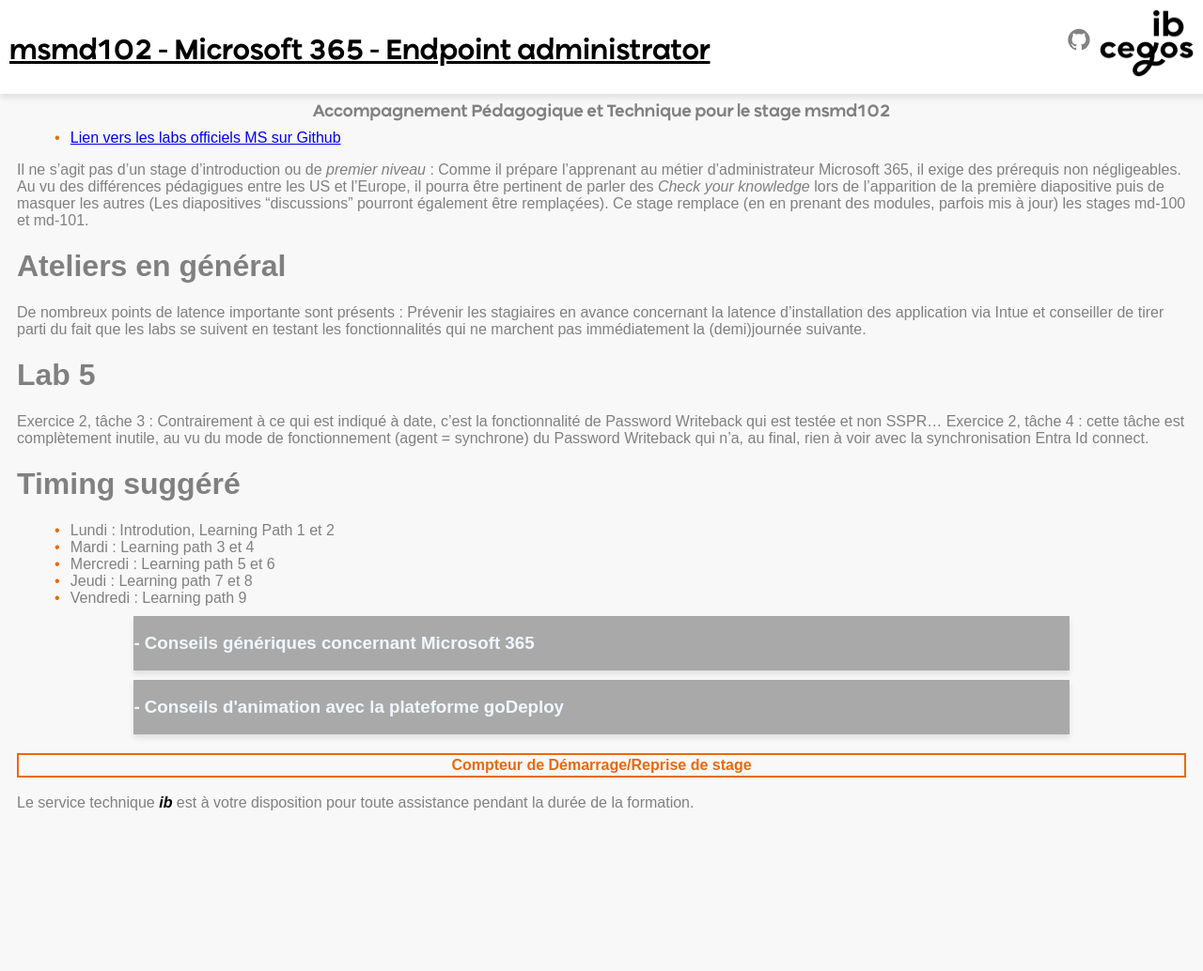
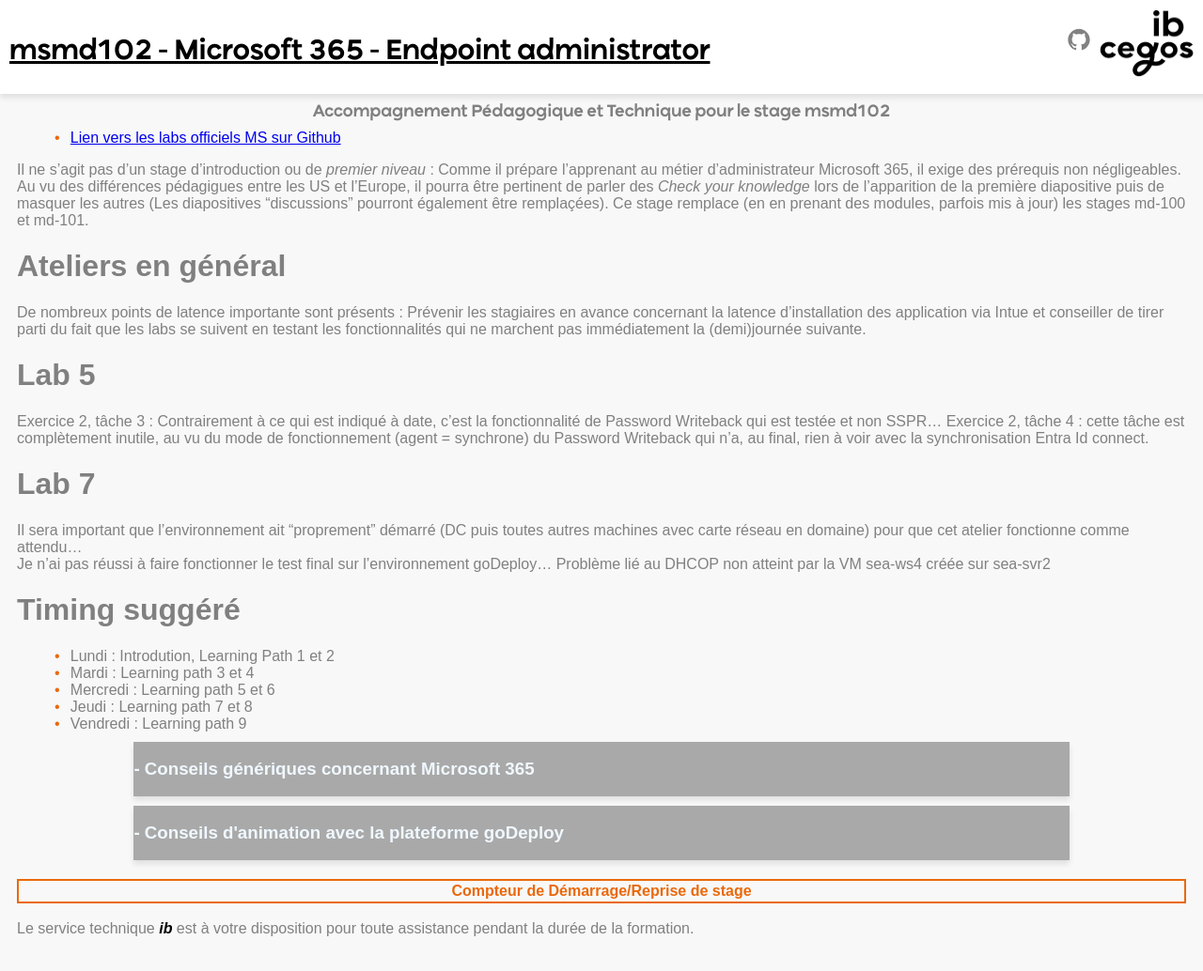
Before and after one commit to renaudwangler/ib-apts, a Jekyll site: the page built from stages/msmd102.md, in a window 1280 px wide and 1034 px high. Shown: the whole window at 94% size. Built offline with Jekyll 4.4.1, drawn with Linux system fonts in a browser that asks for light colours; our own code applies the rules of GitHub Pages for plain Markdown files.

Commit message:
Update msmd102.md

```diff
--- a/stages/msmd102.md
+++ b/stages/msmd102.md
@@ -12,6 +12,9 @@
 # Lab 5
 Exercice 2, tâche 3 : Contrairement à ce qui est indiqué à date, c'est la fonctionnalité de Password Writeback qui est testée et non SSPR...
 Exercice 2, tâche 4 : cette tâche est complètement inutile, au vu du mode de fonctionnement (agent = synchrone) du Password Writeback qui n'a, au final, rien à voir avec la synchronisation Entra Id connect.
+# Lab 7
+Il sera important que l'environnement ait "proprement" démarré (DC puis toutes autres machines avec carte réseau en domaine) pour que cet atelier fonctionne comme attendu...
+Je n'ai pas réussi à faire fonctionner le test final sur l'environnement goDeploy... Problème lié au DHCOP non atteint par la VM sea-ws4 créée sur sea-svr2
 # Timing suggéré
 - Lundi : Introdution, Learning Path 1 et 2
 - Mardi : Learning path 3 et 4
```
